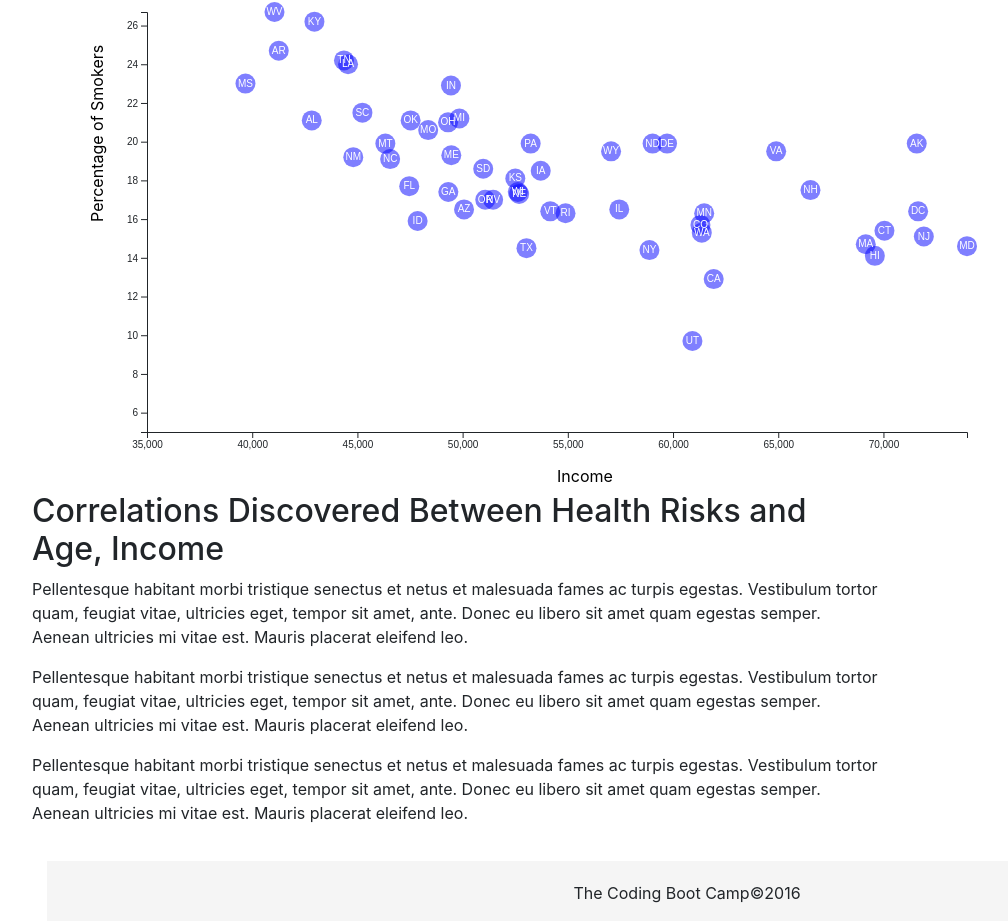
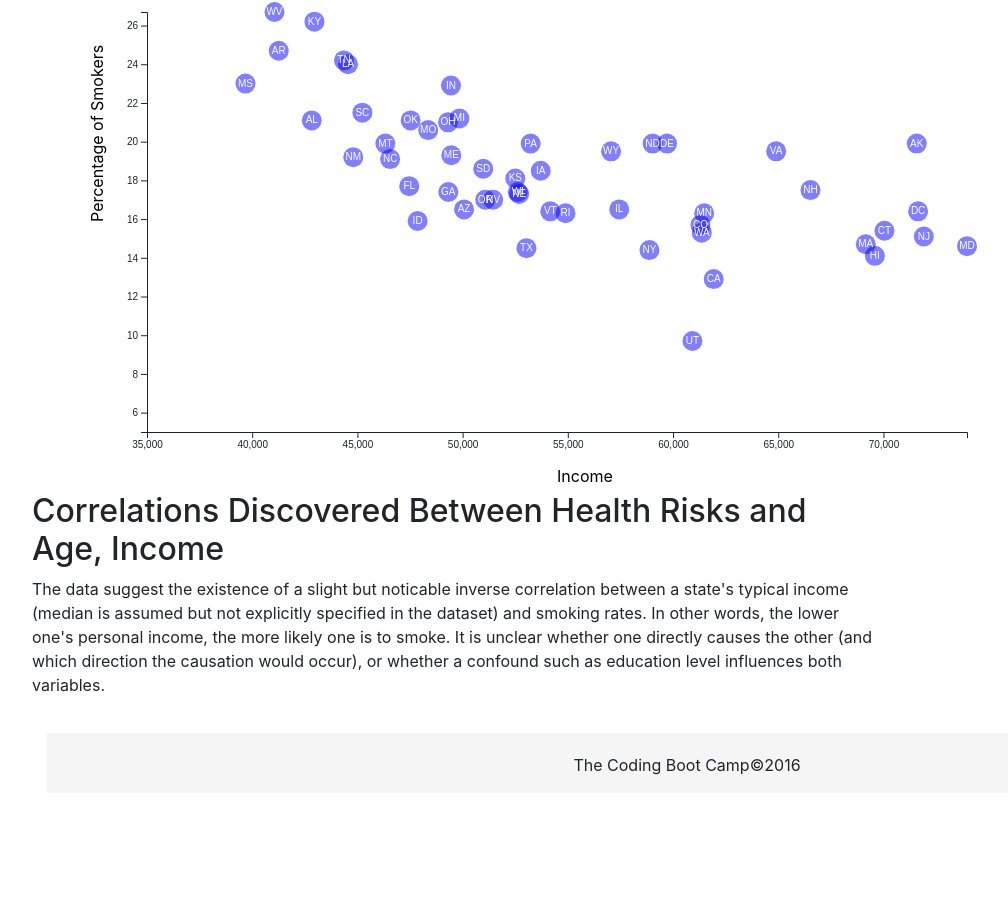
Before and after one commit to nathandieck/D3-challenge, a plain HTML site: page 2_complex_analysis/index.html in a window 1280 px wide. Shown: the part 64-985 px from the top of the page, without its empty margins (38-1046 px from the left). After the commit the page ends 857 px from the top, so only its background shows below. Drawn offline with nearby package versions, Linux system fonts and the light colour scheme.

Commit message:
Updated text in index file.

```diff
--- a/2_complex_analysis/index.html
+++ b/2_complex_analysis/index.html
@@ -28,17 +28,7 @@
       <div class="col-xs-12  col-md-9">
         <div class="article">
           <h2>Correlations Discovered Between Health Risks and Age, Income</h2>
-          <p>Pellentesque habitant morbi tristique senectus et netus et malesuada fames ac turpis egestas. Vestibulum tortor
-            quam, feugiat vitae, ultricies eget, tempor sit amet, ante. Donec eu libero sit amet quam egestas semper. Aenean
-            ultricies mi vitae est. Mauris placerat eleifend leo.</p>
-
-          <p>Pellentesque habitant morbi tristique senectus et netus et malesuada fames ac turpis egestas. Vestibulum tortor
-            quam, feugiat vitae, ultricies eget, tempor sit amet, ante. Donec eu libero sit amet quam egestas semper. Aenean
-            ultricies mi vitae est. Mauris placerat eleifend leo.</p>
-
-          <p>Pellentesque habitant morbi tristique senectus et netus et malesuada fames ac turpis egestas. Vestibulum tortor
-            quam, feugiat vitae, ultricies eget, tempor sit amet, ante. Donec eu libero sit amet quam egestas semper. Aenean
-            ultricies mi vitae est. Mauris placerat eleifend leo.</p>
+          <p>The data suggest the existence of a slight but noticable inverse correlation between a state's typical income (median is assumed but not explicitly specified in the dataset) and smoking rates. In other words, the lower one's personal income, the more likely one is to smoke. It is unclear whether one directly causes the other (and which direction the causation would occur), or whether a confound such as education level influences both variables.</p>
         </div>
       </div>
     </div>
```
